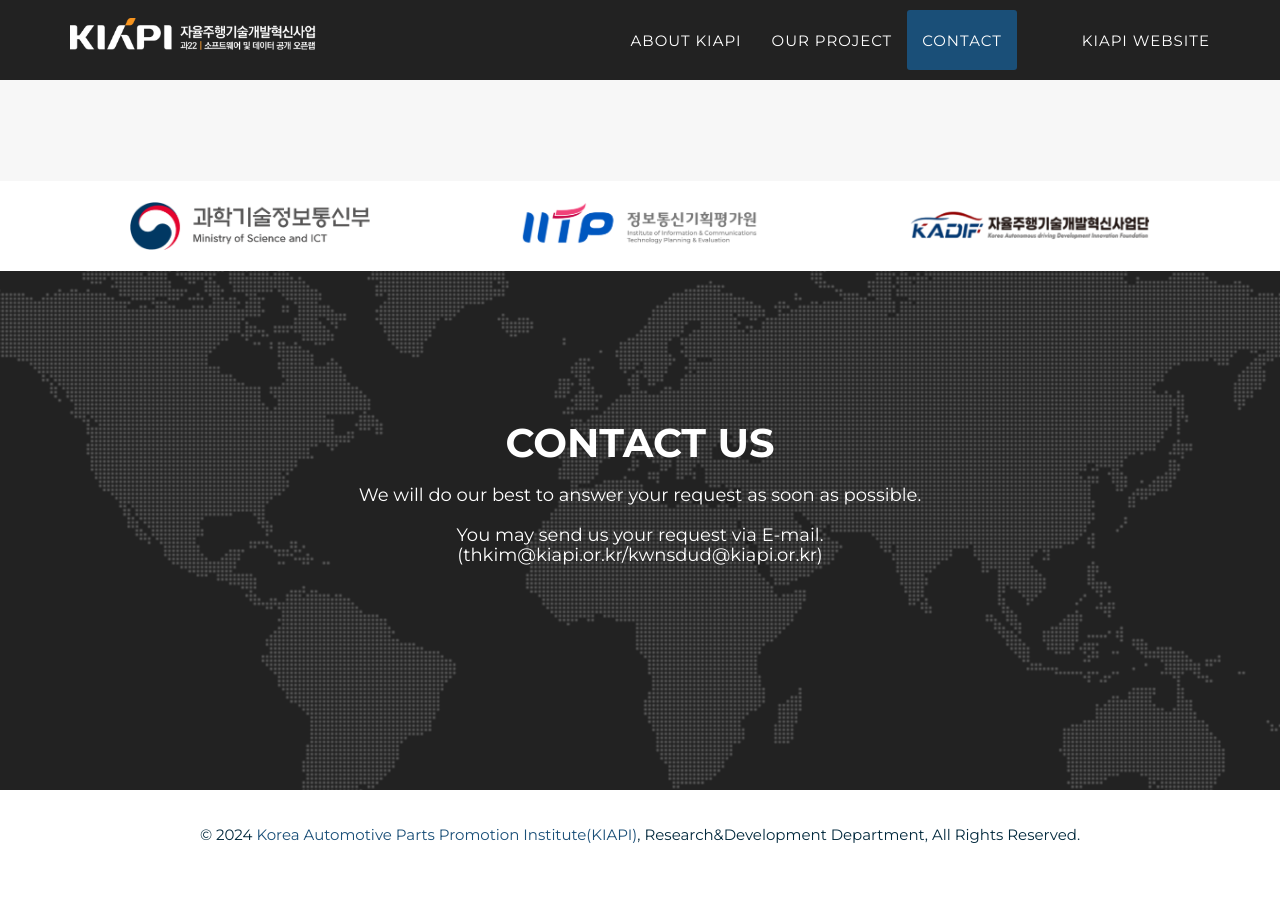
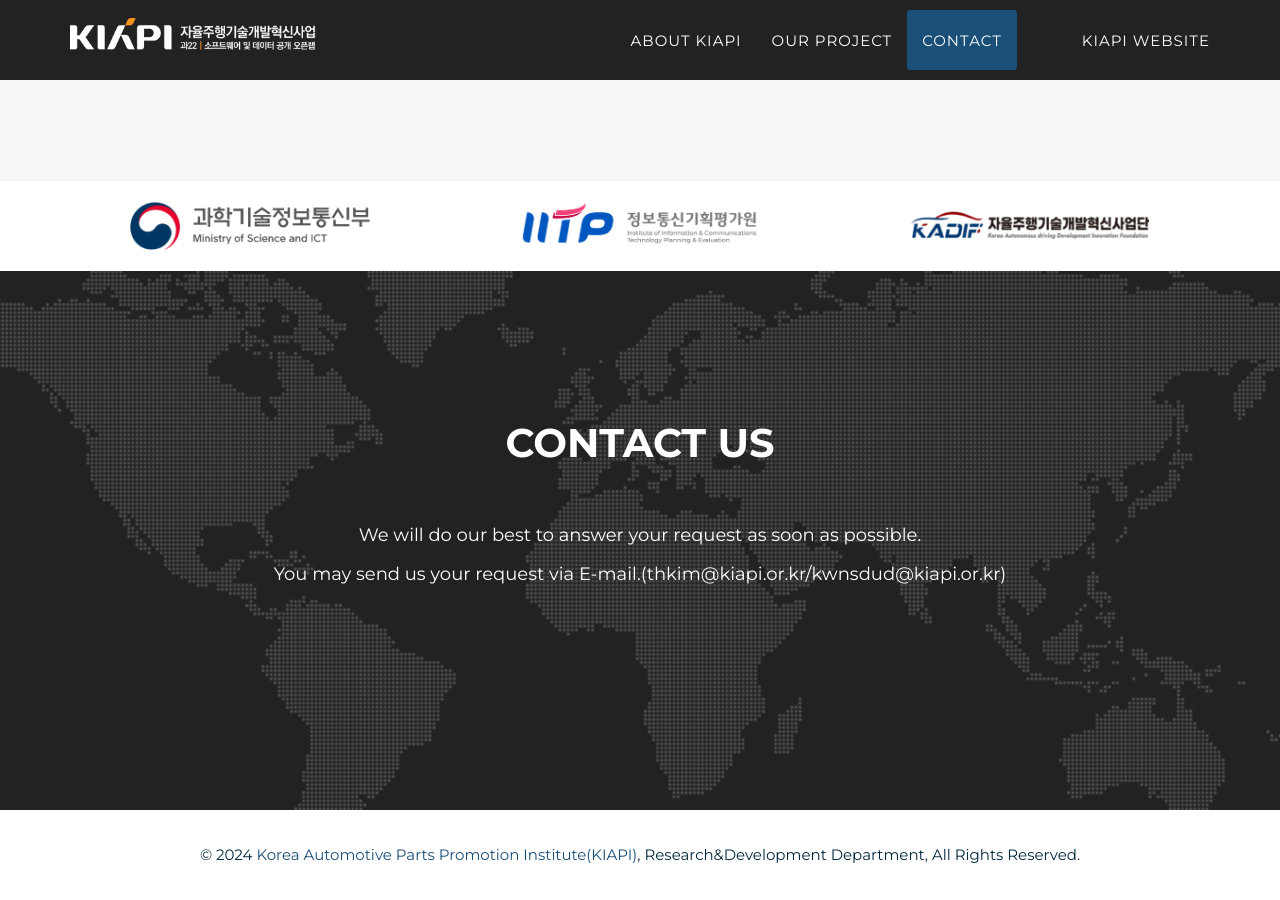
Before and after one commit to knowJang/kiapi-msit-22.github.io, a Jekyll site: the page built from index.html, in a window 1280 px wide and 900 px high, scrolled down 3715 px. Built offline with Jekyll 4.4.1, drawn with Linux system fonts in a browser that asks for light colours; some web fonts are replaced.

Commit message:
Update contact.html

```diff
--- a/_includes/2016_data/contact.html
+++ b/_includes/2016_data/contact.html
@@ -3,7 +3,7 @@
         <div class="row">
             <div class="col-lg-12 text-center">
                 <h2 class="section-heading">Contact Us</h2>
-                <h3 class="section-subheading text-white">We will do our best to answer your request as soon as possible.<br><br>You may send us your request via E-mail.<br>(thkim@kiapi.or.kr/kwnsdud@kiapi.or.kr)</h3>
+                <h3 class="section-subheading text-white"><br><br>We will do our best to answer your request as soon as possible.<br><br>You may send us your request via E-mail.<br<br>(thkim@kiapi.or.kr/kwnsdud@kiapi.or.kr)</h3>
             </div>
         </div>
         <!--div class="row">
```
